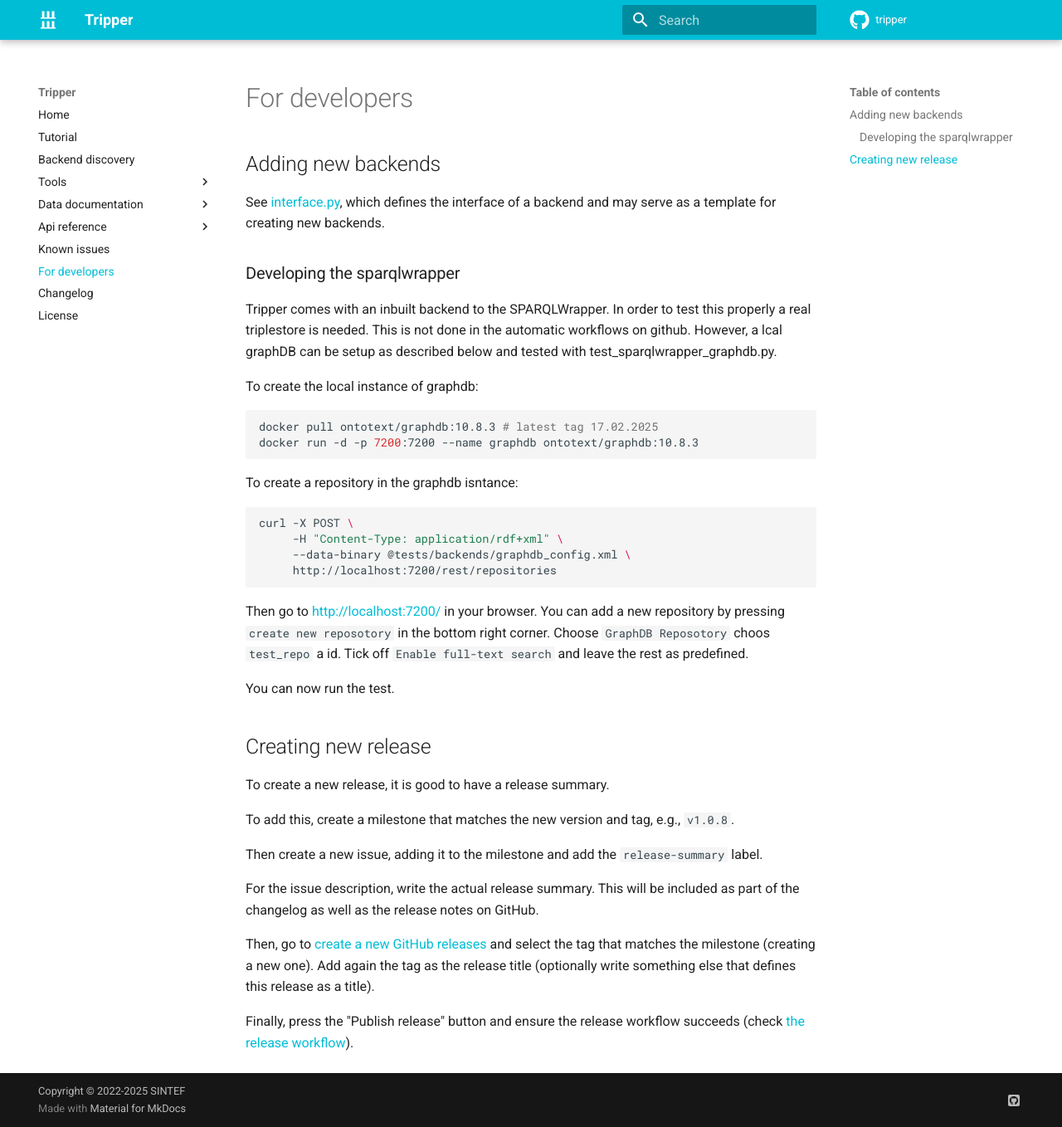
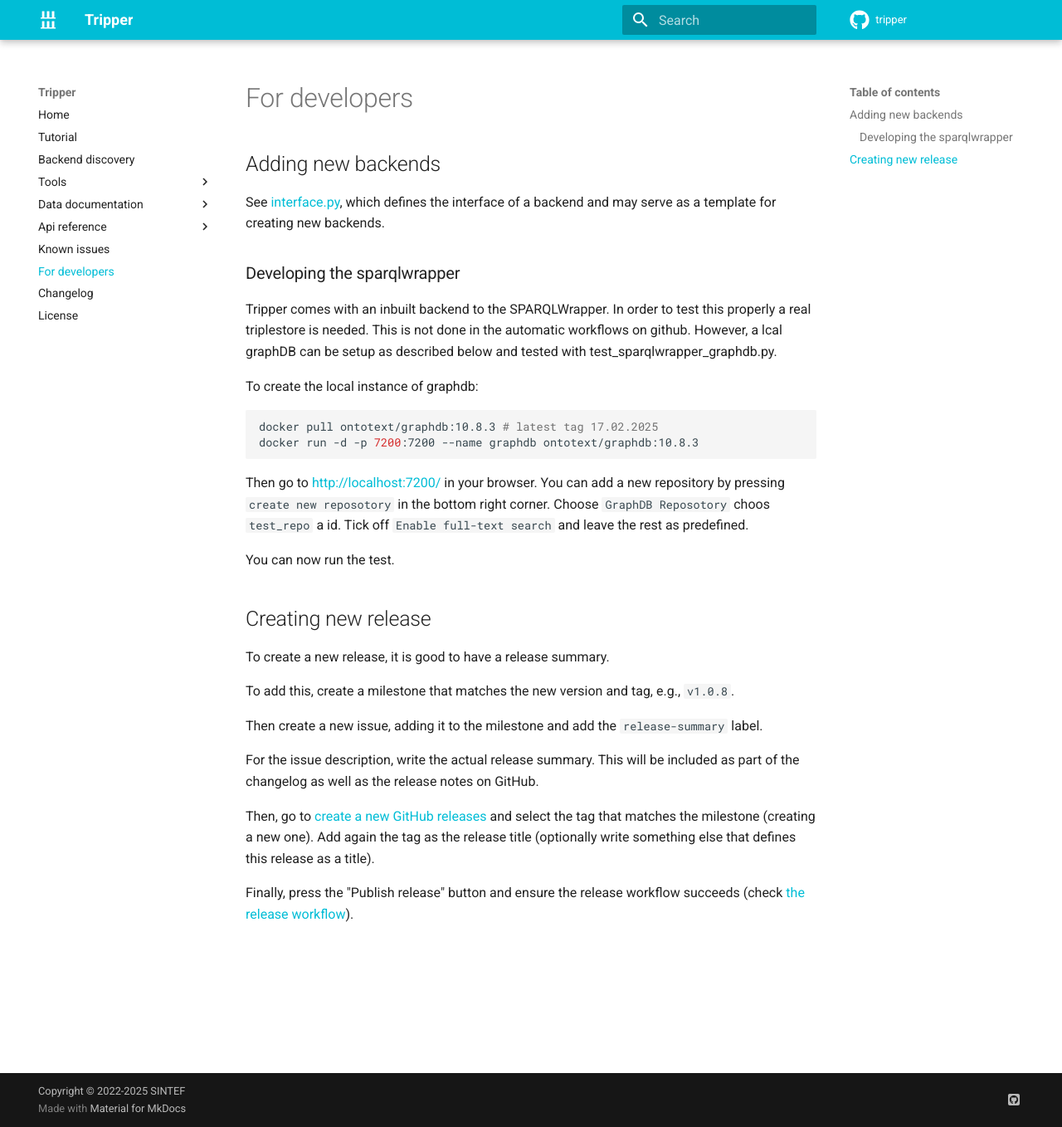
Before and after one commit to EMMC-ASBL/tripper, an MkDocs documentation site: the page built from docs/developers.md, in a window 1280 px wide and 1358 px high. Shown: the whole window at 83% size. Built offline with MkDocs 1.6.1 and Material for MkDocs 9.7.7, drawn with Linux system fonts in a browser that asks for light colours; comment, search, counter and statistics services are not loaded; the version menu is left out.

Commit message:
Removed non workign command for creating graphdb repo

````diff
--- a/docs/developers.md
+++ b/docs/developers.md
@@ -14,14 +14,6 @@
 ```bash
 docker pull ontotext/graphdb:10.8.3 # latest tag 17.02.2025
 docker run -d -p 7200:7200 --name graphdb ontotext/graphdb:10.8.3
-```
-
-To create a repository in the graphdb isntance:
-```bash
-curl -X POST \
-     -H "Content-Type: application/rdf+xml" \
-     --data-binary @tests/backends/graphdb_config.xml \
-     http://localhost:7200/rest/repositories
 ```
 
 Then go to  [http://localhost:7200/](http://localhost:7200/) in your browser.
````
